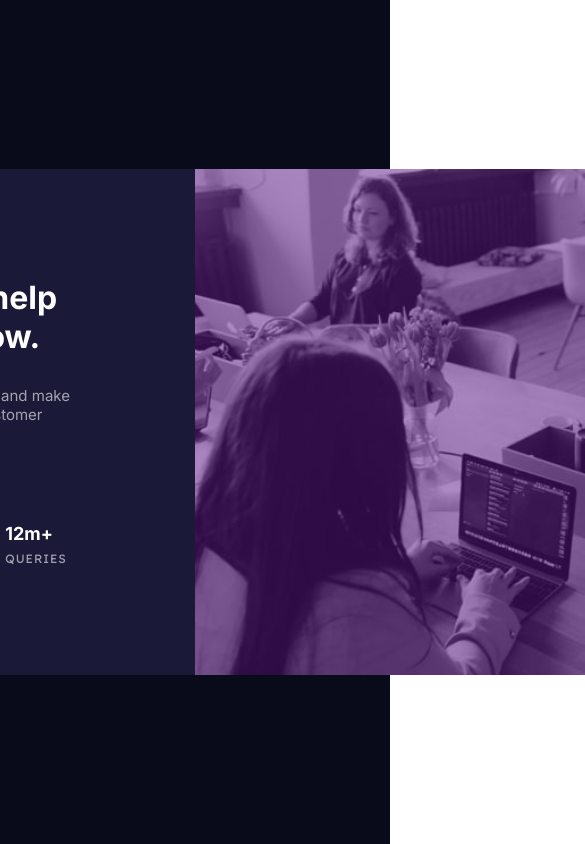
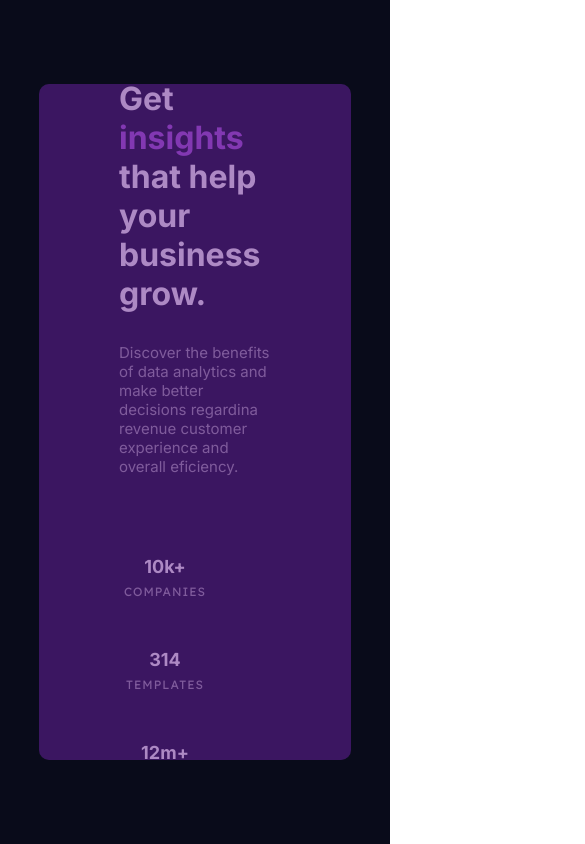
Before and after one commit to lucianoscabora/front-end-mentor, a plain HTML site: page Newbie/challange-02/index.html in a window 390 px wide. Shown: the top 844 px of the page, 585 px wide, since content can reach past the window. Drawn offline with Linux system fonts and the light colour scheme.

Commit message:
css unfinished

```diff
--- a/Newbie/challange-02/css/responsive.css
+++ b/Newbie/challange-02/css/responsive.css
@@ -0,0 +1,46 @@
+@media (max-width: 600px) {
+  .main-card {
+    width: 80vw;
+    height: 80vh;
+    display: flex;
+    flex-direction: column-reverse;
+    justify-content: center;
+    align-items: center;
+  }
+
+    .left-side-title {
+        margin-top: 50px;
+    }
+
+    .left-side-title {
+        align-items: center;
+    }
+
+    .left-side-paragraph {
+        align-items: center;
+    }
+
+  .left-side {
+    padding: 0;
+    display: flex;
+    justify-content: center;
+    align-items: center;
+    flex-direction: column;
+
+  }
+
+  .left-side-stats {
+    display: flex;
+    justify-content: center;
+    flex-direction: column;
+    align-items: center;
+    margin-bottom: 30px;
+  }
+
+  .stats {
+
+    display: flex;
+    justify-content: center;
+    align-items: center;
+  }
+}
--- a/Newbie/challange-02/css/style.css
+++ b/Newbie/challange-02/css/style.css
@@ -10,27 +10,24 @@
 }
 
 .main-card {
+  justify-content: center;
+  align-items: center;
+  display: flex;
   overflow: hidden;
   border-radius: 10px;
   background-color: var(--dark-desaturated-blue);
   width: 1100px;
-  height: 60vh;
-  justify-content: center;
-  align-items: center;
-  display: flex;
+  height: 50vh;
 }
 
 .left-side {
-  overflow: hidden;
-  box-sizing: border-box;
-  width: 100%;
-  height: 100%;
   justify-content: center;
   flex-direction: column;
   display: flex;
 }
 
 .right-side {
+    content: "";
   position: relative;
   background-image: url("../images/image-header-desktop.jpg");
   background-repeat: no-repeat;
```
